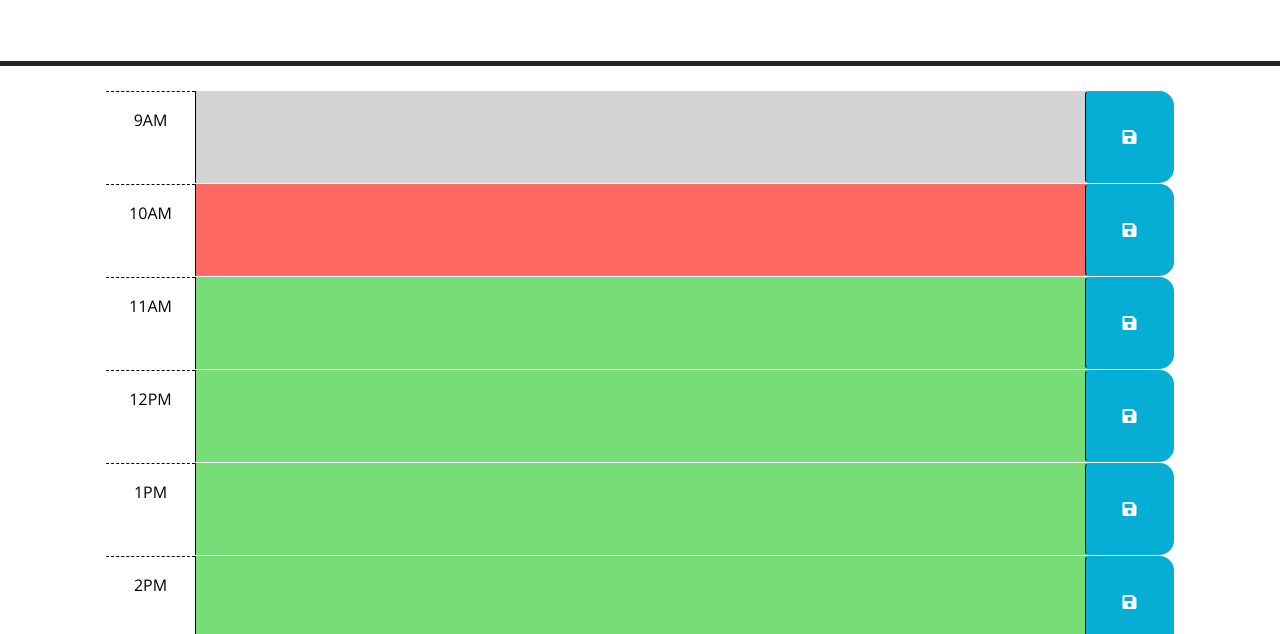
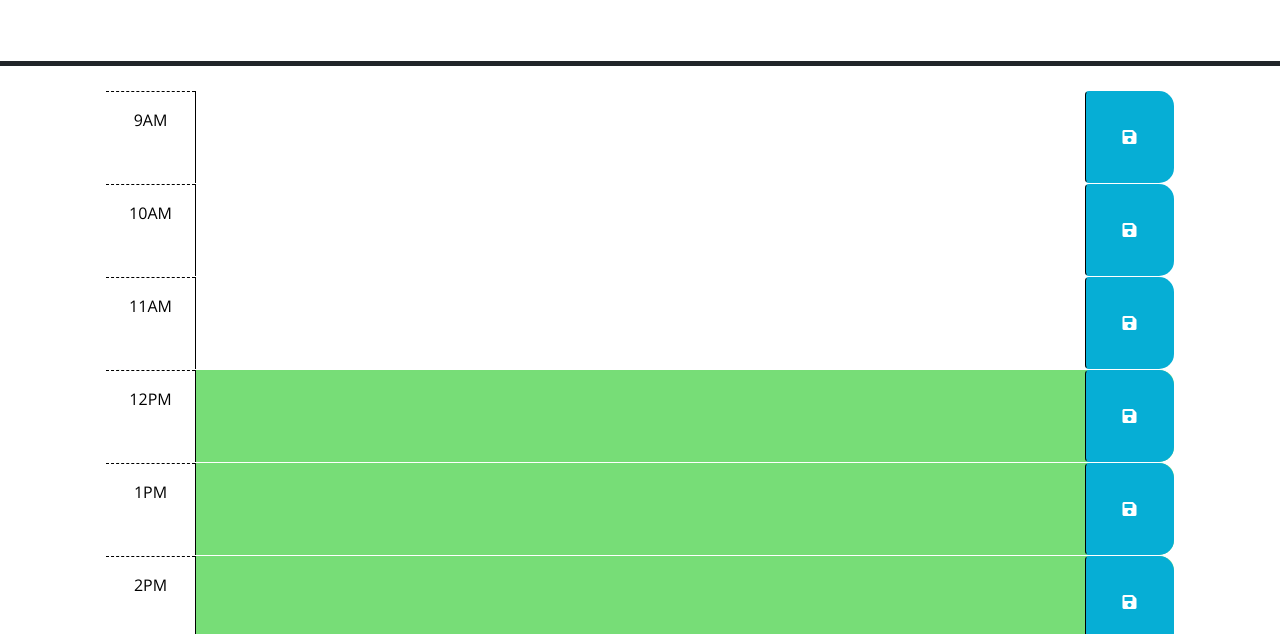
Before and after one commit to BrettSantor/work-day-scheduler, a plain HTML site: page index.html in a window 1280 px wide. Shown: the part 166-800 px from the top of the page. Drawn offline with nearby package versions, Linux system fonts and the light colour scheme.

Commit message:
clean up code

```diff
--- a/index.html
+++ b/index.html
@@ -20,18 +20,10 @@
     <p id="currentDay" class="lead"></p>
   </header>
   <div class="container-lg px-5">
-    <!-- Use class for "past", "present", and "future" to apply styles to the
-        time-block divs accordingly. The javascript will need to do this by
-        adding/removing these classes on each div by comparing the hour in the
-        id to the current hour. The html provided below is meant to be an example
-        demonstrating how the css provided can be leveraged to create the
-        desired layout and colors. The html below should be removed or updated
-        in the finished product. Remember to delete this comment once the
-        code is implemented.
-        -->
 
-    <!-- Example of a past time block. The "past" class adds a gray background color. -->
-    <div id="hour-09"  class="row time-block past">
+
+
+    <div id="hour-09"  class="row time-block">
       <div class="col-2 col-md-1 hour text-center py-3">9AM</div>
       <textarea class="col-8 col-md-10 description" rows="3"> </textarea>
       <button class="btn saveBtn col-2 col-md-1" aria-label="save">
@@ -39,8 +31,8 @@
       </button>
     </div>
 
-    <!-- Example of a a present time block. The "present" class adds a red background color. -->
-    <div id="hour-10" class="row time-block present">
+
+    <div id="hour-10" class="row time-block">
       <div class="col-2 col-md-1 hour text-center py-3">10AM</div>
       <textarea class="col-8 col-md-10 description" rows="3"> </textarea>
       <button class="btn saveBtn col-2 col-md-1" aria-label="save">
@@ -48,8 +40,8 @@
       </button>
     </div>
 
-    <!-- Example of a future time block. The "future" class adds a green background color. -->
-    <div id="hour-11" class="row time-block future">
+
+    <div id="hour-11" class="row time-block ">
       <div class="col-2 col-md-1 hour text-center py-3">11AM</div>
       <textarea id="text" class="col-8 col-md-10 description" rows="3"> </textarea>
       <button class="btn saveBtn col-2 col-md-1" aria-label="save">
```
Also changed, not shown: script.js (+3 -15 lines).
